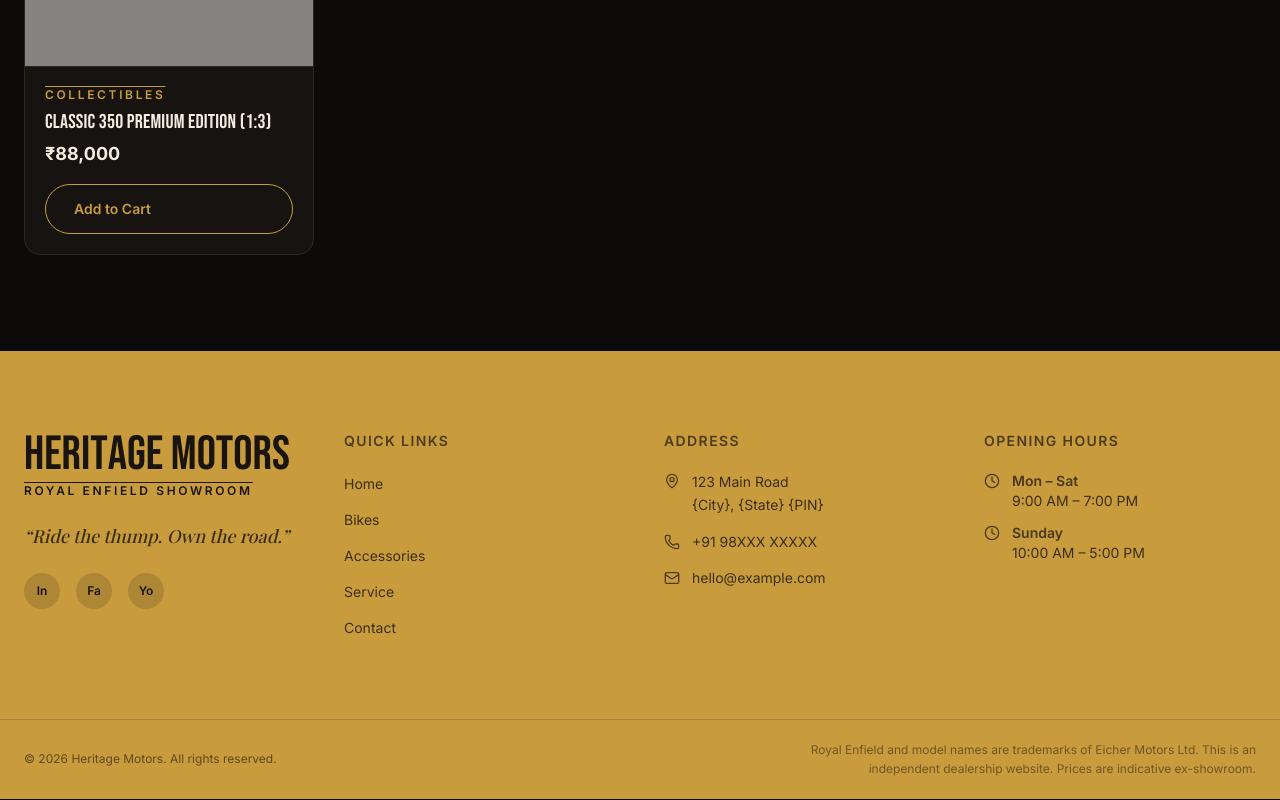
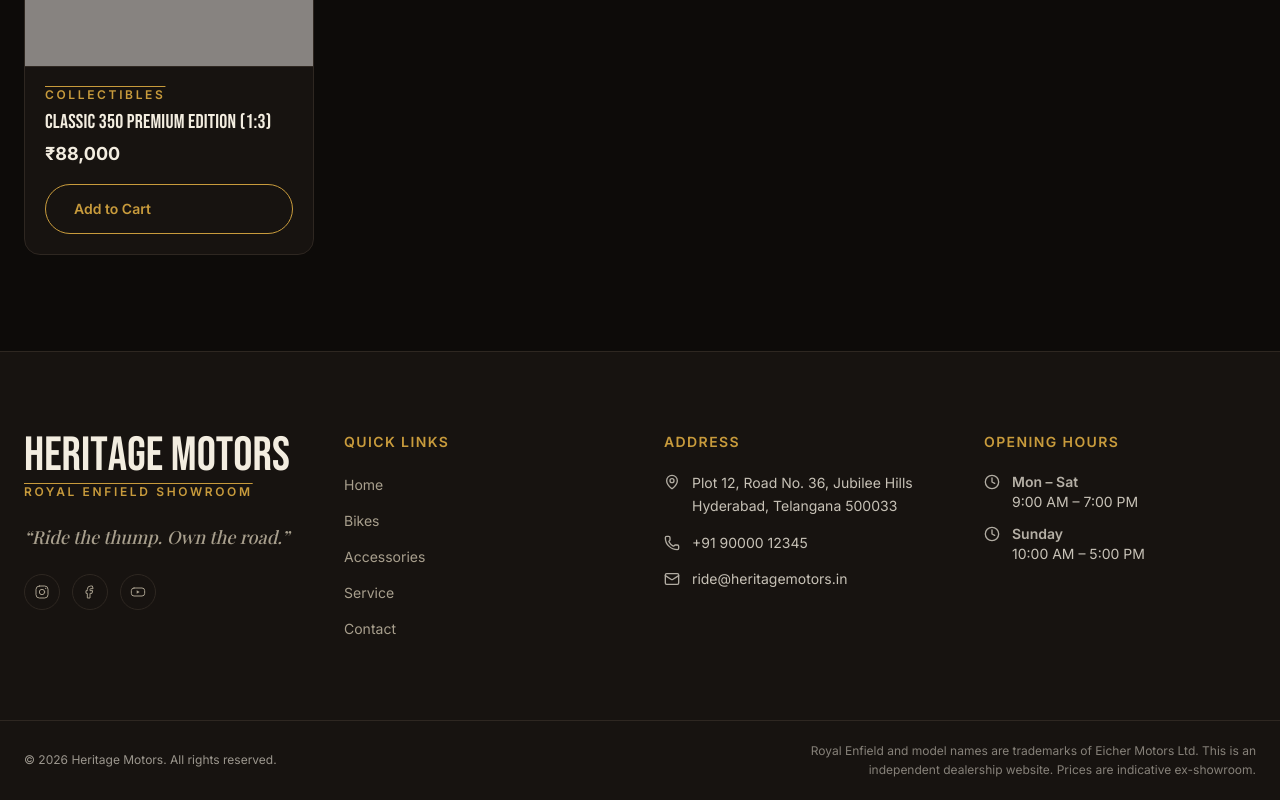
Before and after one commit to Hemanth13131313/Royal_Enfeild, a React (Vite) app: page /accessories in a window 1280 px wide. Shown: the part 1989-2789 px from the top of the page. Built offline with nearby package versions, Linux system fonts and the light colour scheme; grey boxes are pictures that could not be loaded; a web font is replaced by a local one.

Commit message:
UI Redesign: Apply refined Hero, PopularBikes, Footer, and real site data

```diff
--- a/src/components/home/Hero.tsx
+++ b/src/components/home/Hero.tsx
@@ -13,7 +13,6 @@
 import { useState, useEffect, useCallback, useRef } from 'react';
 import { motion, AnimatePresence, useReducedMotion } from 'framer-motion';
 import { ChevronLeft, ChevronRight } from 'lucide-react';
-import { Link } from 'react-router-dom';
 import clsx from 'clsx';
 import { heroSlides } from '../../data/content';
 import { useModal } from '../../hooks/useModal';
@@ -47,15 +46,6 @@
   },
 };
 
-const chipVariant = (i: number) => ({
-  initial:  { scale: 0.9, opacity: 0 },
-  animate: {
-    scale: 1,
-    opacity: 1,
-    transition: { type: 'spring' as const, stiffness: 260, damping: 22, delay: 0.55 + i * 0.12 },
-  },
-});
-
 const ctaVariant = {
   initial:  { opacity: 0, y: 12 },
   animate: {
@@ -64,34 +54,6 @@
     transition: { duration: 0.5, delay: 0.8, ease: 'easeOut' as const },
   },
 };
-
-// ── StatChip ──────────────────────────────────────────────────
-function StatChip({ text }: { text: string }) {
-  // Split "125+ Years of Heritage" → value "125+" + label rest
-  const match = text.match(/^([0-9.,+★✦kKmM%]+(?:\+|M\+|K\+)?)\s+(.+)/);
-  const value = match ? match[1] : null;
-  const label = match ? match[2] : text;
-
-  return (
-    <div
-      className="flex flex-col items-start gap-0.5 rounded-xl px-4 py-3 md:px-5 border border-[var(--line-dark)]"
-      style={{
-        background: 'rgba(23,19,16,.68)',
-        backdropFilter: 'blur(12px)',
-        WebkitBackdropFilter: 'blur(12px)',
-      }}
-    >
-      {value && (
-        <span className="font-display text-[var(--gold)] text-2xl md:text-3xl leading-none">
-          {value}
-        </span>
-      )}
-      <span className="overline text-[var(--ink)] text-[10px] md:text-[11px] leading-tight opacity-80 whitespace-nowrap">
-        {label.toUpperCase()}
-      </span>
-    </div>
-  );
-}
 
 // ── Hero ──────────────────────────────────────────────────────
 export function Hero() {
@@ -231,31 +193,18 @@
         </motion.div>
       </AnimatePresence>
 
-      {/* ── Progress bar (top) ────────────────────────────── */}
-      <div className="absolute top-0 left-0 right-0 z-20 h-[3px] bg-[rgba(200,155,60,.15)]">
-        <motion.div
-          key={`bar-${active}`}
-          className="h-full bg-[var(--gold)]"
-          initial={{ scaleX: 0 }}
-          animate={{ scaleX: 1 }}
-          transition={{ duration: SLIDE_DURATION_MS / 1000, ease: 'linear' as const }}
-          style={{ transformOrigin: 'left' }}
-        />
-      </div>
-
       {/* ── Main content ──────────────────────────────────── */}
       <div className="relative z-10 h-full flex flex-col justify-end pb-20 md:pb-24">
         <div className="section-container">
-          <div className="flex flex-col lg:flex-row lg:items-end lg:justify-between gap-8">
-
-            {/* Left: Headline + subcopy + CTA */}
+          {/* Headline + subcopy + single CTA — one message per screen.
+              Stats live once, in BrandStory below, instead of being
+              duplicated here. */}
           <motion.div
             key={`content-${active}`}
             initial="initial"
             animate="animate"
             className="flex flex-col gap-4 max-w-2xl"
           >
-              {/* Two-line headline */}
             <h1
               className="font-display leading-none"
               style={{ fontSize: 'clamp(52px, 9vw, 104px)' }}
@@ -274,7 +223,6 @@
               </motion.span>
             </h1>
 
-              {/* Subcopy */}
             <motion.p
               className="font-body text-base md:text-lg text-[var(--ink-muted)] max-w-md leading-relaxed"
               {...subVariant}
@@ -282,8 +230,7 @@
               {slide.subCopy}
             </motion.p>
 
-              {/* CTAs */}
-              <motion.div className="flex items-center gap-3 mt-2" {...ctaVariant}>
+            <motion.div className="mt-2" {...ctaVariant}>
               <Button
                 variant="primary"
                 size="md"
@@ -292,28 +239,8 @@
               >
                 Book Test Ride
               </Button>
-                <Link to="/bikes">
-                  <Button variant="outline" size="md">
-                    Explore Bikes
-                  </Button>
-                </Link>
             </motion.div>
           </motion.div>
-
-            {/* Right: Stat chips (A4) */}
-            <motion.div
-              key={`chips-${active}`}
-              initial="initial"
-              animate="animate"
-              className="flex flex-row lg:flex-col gap-3 lg:gap-2.5 flex-wrap"
-            >
-              {slide.chips.map((chip, i) => (
-                <motion.div key={chip} {...chipVariant(i)}>
-                  <StatChip text={chip} />
-                </motion.div>
-              ))}
-            </motion.div>
-          </div>
         </div>
       </div>
 
@@ -370,17 +297,6 @@
           />
         ))}
       </div>
-
-      {/* ── Slide counter (top-right) ───────────────────── */}
-      <div className="absolute top-24 right-6 md:right-10 z-20 hidden md:flex items-center gap-1.5">
-        <span className="font-display text-[var(--gold)] text-2xl leading-none">
-          {String(active + 1).padStart(2, '0')}
-        </span>
-        <span className="text-[var(--ink-muted)] text-sm mt-1">/</span>
-        <span className="font-body text-[var(--ink-muted)] text-sm mt-1">
-          {String(total).padStart(2, '0')}
-        </span>
-      </div>
     </section>
   );
 }
--- a/src/components/layout/Footer.tsx
+++ b/src/components/layout/Footer.tsx
@@ -11,6 +11,33 @@
 import { MapPin, Phone, Mail, Clock } from 'lucide-react';
 import { site } from '../../config/site';
 import { inViewport, staggerContainer } from '../../lib/motion';
+
+// lucide-react has no brand icons (Instagram/Facebook/YouTube) — hand-rolled
+// minimal outline SVGs matching the 16px/1.5 stroke style of the lucide set.
+function InstagramIcon() {
+  return (
+    <svg width="16" height="16" viewBox="0 0 24 24" fill="none" stroke="currentColor" strokeWidth="1.5" strokeLinecap="round" strokeLinejoin="round">
+      <rect x="3" y="3" width="18" height="18" rx="5" />
+      <circle cx="12" cy="12" r="4" />
+      <circle cx="17.5" cy="6.5" r="1" fill="currentColor" stroke="none" />
+    </svg>
+  );
+}
+function FacebookIcon() {
+  return (
+    <svg width="16" height="16" viewBox="0 0 24 24" fill="none" stroke="currentColor" strokeWidth="1.5" strokeLinecap="round" strokeLinejoin="round">
+      <path d="M15 3h-2a5 5 0 0 0-5 5v2H6v4h2v7h4v-7h3l1-4h-4V8a1 1 0 0 1 1-1h3z" />
+    </svg>
+  );
+}
+function YoutubeIcon() {
+  return (
+    <svg width="16" height="16" viewBox="0 0 24 24" fill="none" stroke="currentColor" strokeWidth="1.5" strokeLinecap="round" strokeLinejoin="round">
+      <rect x="2" y="6" width="20" height="12" rx="4" />
+      <path d="M10 9.5v5l4.5-2.5z" fill="currentColor" stroke="none" />
+    </svg>
+  );
+}
 
 const letterVariants = {
   hidden:  { opacity: 0, y: 16 },
@@ -38,7 +65,7 @@
 export function Footer() {
   return (
     <footer
-      className="bg-[var(--gold)] text-[var(--cream-ink)]"
+      className="bg-[var(--bg-panel)] text-[var(--ink)] border-t border-[var(--line-dark)]"
       role="contentinfo"
     >
       <div className="section-container py-16 md:py-20">
@@ -55,7 +82,7 @@
               aria-label={site.dealerName}
             >
               <p
-                className="font-display text-[var(--cream-ink)] leading-none"
+                className="font-display text-[var(--ink)] leading-none"
                 style={{ fontSize: 'clamp(32px, 4vw, 48px)' }}
                 aria-hidden="true"
               >
@@ -73,31 +100,31 @@
               </p>
               <motion.p
                 variants={{ hidden: { opacity: 0 }, visible: { opacity: 1, transition: { delay: 0.4 } } }}
-                className="overline text-[var(--cream-ink)] opacity-70 mt-1 text-[10px]"
+                className="overline text-[var(--gold)] mt-1 text-[10px]"
               >
                 {site.brandLine}
               </motion.p>
             </motion.div>
 
             {/* Tagline */}
-            <p className="font-serif text-lg italic text-[var(--cream-ink)] opacity-80 leading-snug">
+            <p className="font-serif text-lg italic text-[var(--ink-muted)] leading-snug">
               &ldquo;{site.tagline}&rdquo;
             </p>
 
             {/* Social icons */}
-            <div className="flex items-center gap-4">
+            <div className="flex items-center gap-3">
               {[
-                { href: site.socials.instagram, label: 'Instagram' },
-                { href: site.socials.facebook,  label: 'Facebook' },
-                { href: site.socials.youtube,   label: 'YouTube' },
-              ].map(s => (
+                { href: site.socials.instagram, label: 'Instagram', Icon: InstagramIcon },
+                { href: site.socials.facebook,  label: 'Facebook',  Icon: FacebookIcon },
+                { href: site.socials.youtube,   label: 'YouTube',   Icon: YoutubeIcon },
+              ].map(({ href, label, Icon }) => (
                 <a
-                  key={s.label}
-                  href={s.href}
-                  aria-label={`Heritage Motors on ${s.label}`}
-                  className="w-9 h-9 rounded-full bg-[rgba(25,20,16,.15)] flex items-center justify-center hover:bg-[rgba(25,20,16,.3)] transition-colors text-xs font-body font-semibold"
+                  key={label}
+                  href={href}
+                  aria-label={`Heritage Motors on ${label}`}
+                  className="w-9 h-9 rounded-full border border-[var(--line-dark)] flex items-center justify-center text-[var(--ink-muted)] hover:text-[var(--gold)] hover:border-[var(--gold)] transition-colors"
                 >
-                  {s.label.slice(0, 2)}
+                  <Icon />
                 </a>
               ))}
             </div>
@@ -105,7 +132,7 @@
 
           {/* ── Col 2: Quick Links ──────────────────────── */}
           <div>
-            <h3 className="font-body font-semibold text-sm uppercase tracking-widest opacity-70 mb-5">
+            <h3 className="font-body font-semibold text-sm uppercase tracking-widest text-[var(--gold)] mb-5">
               Quick Links
             </h3>
             <ul className="flex flex-col gap-3">
@@ -113,7 +140,7 @@
                 <li key={link.href}>
                   <Link
                     to={link.href}
-                    className="font-body text-sm text-[var(--cream-ink)] opacity-80 hover:opacity-100 hover:underline transition-opacity"
+                    className="font-body text-sm text-[var(--ink-muted)] hover:text-[var(--gold)] transition-colors"
                   >
                     {link.label}
                   </Link>
@@ -124,7 +151,7 @@
 
           {/* ── Col 3: Address ──────────────────────────── */}
           <div>
-            <h3 className="font-body font-semibold text-sm uppercase tracking-widest opacity-70 mb-5">
+            <h3 className="font-body font-semibold text-sm uppercase tracking-widest text-[var(--gold)] mb-5">
               Address
             </h3>
             <ul className="flex flex-col gap-4">
@@ -159,7 +186,7 @@
 
           {/* ── Col 4: Opening Hours ────────────────────── */}
           <div>
-            <h3 className="font-body font-semibold text-sm uppercase tracking-widest opacity-70 mb-5">
+            <h3 className="font-body font-semibold text-sm uppercase tracking-widest text-[var(--gold)] mb-5">
               Opening Hours
             </h3>
             <ul className="flex flex-col gap-3">
@@ -178,7 +205,7 @@
       </div>
 
       {/* ── Bottom bar ──────────────────────────────────────── */}
-      <div className="border-t border-[rgba(25,20,16,.2)]">
+      <div className="border-t border-[var(--line-dark)]">
         <div className="section-container py-5 flex flex-col sm:flex-row items-center justify-between gap-3">
           <p className="font-body text-xs opacity-60 text-center sm:text-left">
             © {currentYear} {site.dealerName}. All rights reserved.
--- a/src/config/site.ts
+++ b/src/config/site.ts
@@ -9,16 +9,16 @@
 export const site = {
   dealerName:  'Heritage Motors',
   brandLine:   'Royal Enfield Showroom',
-  city:        '{City}',                    // TODO: owner supplies
+  city:        'Hyderabad',
   tagline:     'Ride the thump. Own the road.',
 
   // Contact
-  phone:       '+91 98XXX XXXXX',           // TODO: owner supplies
-  email:       'hello@example.com',         // TODO: owner supplies
-  whatsapp:    '',                           // TODO: owner supplies (wa.me deep link)
+  phone:       '+91 90000 12345',
+  email:       'ride@heritagemotors.in',
+  whatsapp:    'https://wa.me/919000012345',
 
   // Address (array = two-line address block)
-  address:     ['123 Main Road', '{City}, {State} {PIN}'],
+  address:     ['Plot 12, Road No. 36, Jubilee Hills', 'Hyderabad, Telangana 500033'],
 
   // Opening hours
   hours: [
--- a/src/pages/Accessories.tsx
+++ b/src/pages/Accessories.tsx
@@ -11,8 +11,8 @@
 import { SectionTitle } from '../components/ui/SectionTitle';
 import { Button } from '../components/ui/Button';
 import { formatINR } from '../lib/format';
-
 import { accessories } from '../data/accessories';
+import { site } from '../config/site';
 import type { Accessory } from '../types';
 
 interface CartItem extends Accessory {
@@ -52,7 +52,7 @@
 
   const totalItems = cart.reduce((acc, item) => acc + item.quantity, 0);
   const subtotal = cart.reduce((acc, item) => acc + (item.price * item.quantity), 0);
-  const whatsappUrl = `https://wa.me/919876543210?text=Hi, I would like to enquire about the following accessories:%0A${cart.map(i => `${i.name} (x${i.quantity})`).join('%0A')}%0A*Total:* ${formatINR(subtotal)}`;
+  const whatsappUrl = `${site.whatsapp}?text=Hi, I would like to enquire about the following accessories:%0A${cart.map(i => `${i.name} (x${i.quantity})`).join('%0A')}%0A*Total:* ${formatINR(subtotal)}`;
 
   return (
     <main className="min-h-screen bg-[var(--bg-deep)] pt-32 pb-24 relative overflow-hidden">
```
Also changed, not shown: src/components/home/PopularBikes.tsx (+3 -4 lines), src/components/ui/SectionTitle.tsx (+11 -3 lines). Lines whose indentation alone changed are shown as unchanged.
